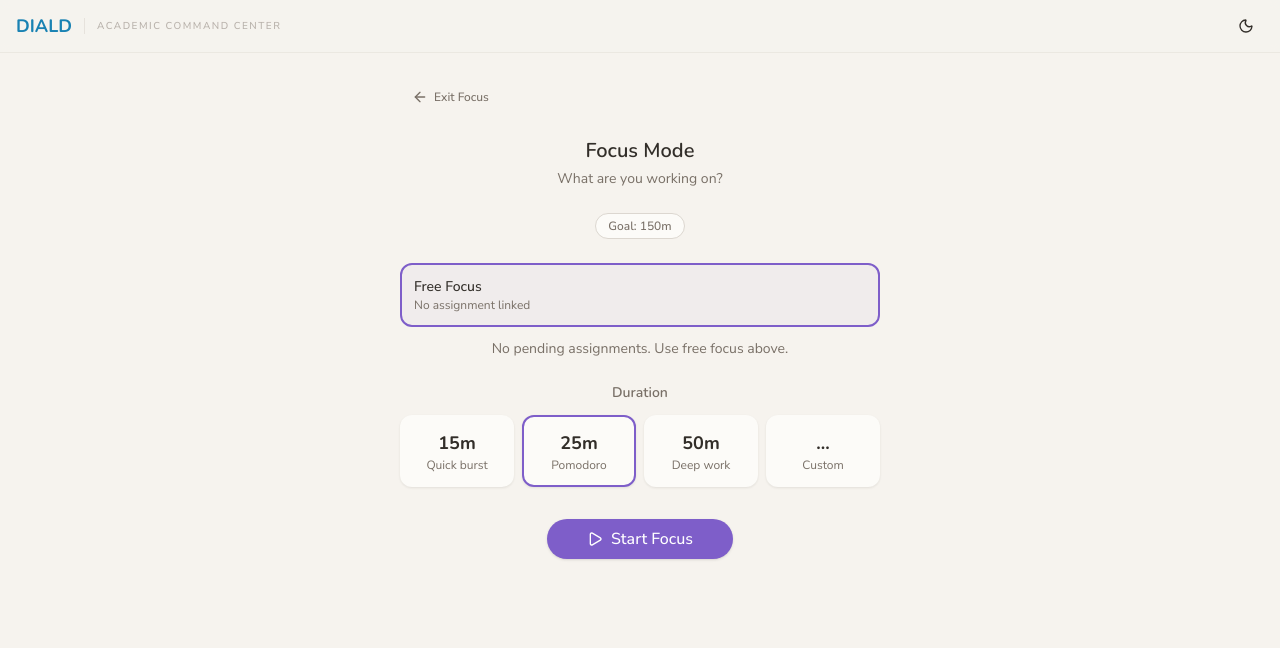
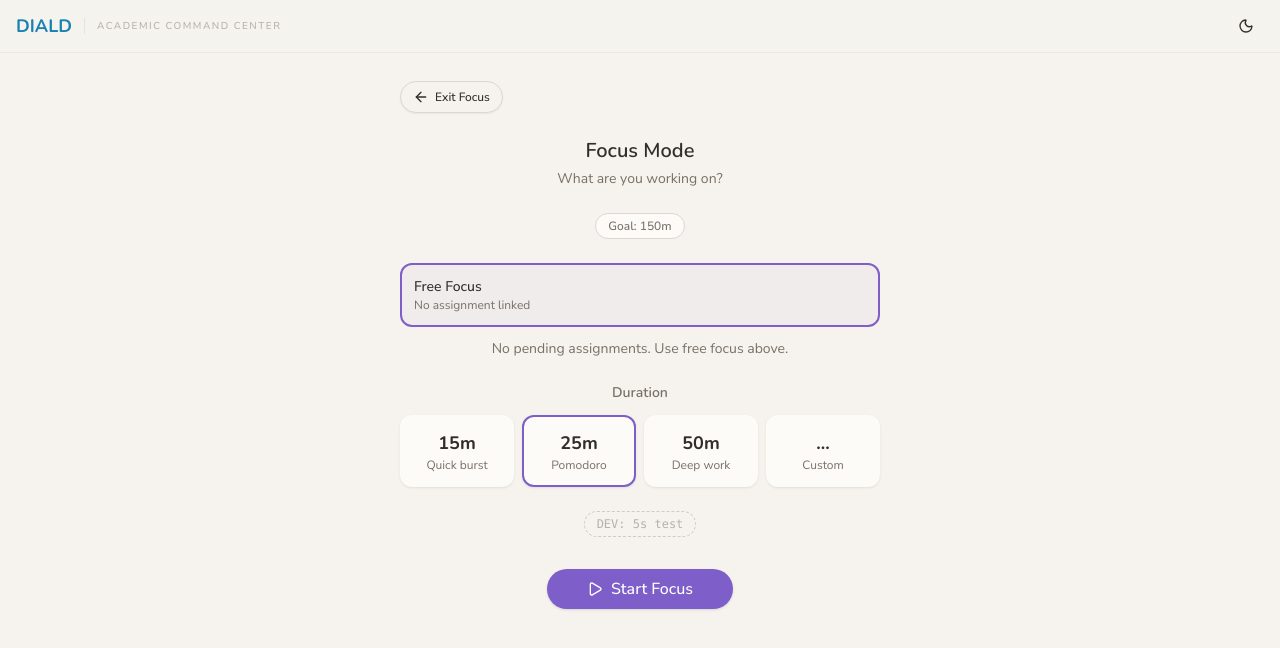
Before and after one commit to gbasran/DIALD, a Next.js app: page /focus in a window 1280 px wide. Shown: the top 648 px of the page. Built offline with nearby package versions, Linux system fonts and the light colour scheme.

Commit message:
Add dev 5s timer shortcut and fix hooks order on focus page
- Dev-only button to run a 5-second timer for testing animations
- Move confettiPieces useMemo above early returns to fix hooks order error
- Style Exit Focus as outlined pill button

```diff
--- a/src/app/focus/page.tsx
+++ b/src/app/focus/page.tsx
@@ -86,6 +86,7 @@ export default function FocusPage() {
   const [duration, setDuration] = useState(25);
   const [selectedPreset, setSelectedPreset] = useState<number | 'custom' | null>(25);
   const [customDuration, setCustomDuration] = useState(30);
+  const [devSeconds, setDevSeconds] = useState<number | null>(null);
   const [secondsLeft, setSecondsLeft] = useState(25 * 60);
   const [isRunning, setIsRunning] = useState(false);
   const [isPaused, setIsPaused] = useState(false);
@@ -171,7 +172,7 @@ export default function FocusPage() {
 
   const handleStart = useCallback(() => {
     startTimeRef.current = new Date().toISOString();
-    const totalSecs = duration * 60;
+    const totalSecs = devSeconds ?? duration * 60;
     setSecondsLeft(totalSecs);
     secondsLeftRef.current = totalSecs;
     endTimeRef.current = Date.now() + totalSecs * 1000;
@@ -206,7 +207,7 @@ export default function FocusPage() {
         setView('celebration');
       }
     }, 250);
-  }, [duration, addSession, clearTimer]);
+  }, [duration, devSeconds, addSession, clearTimer]);
 
   const handlePause = useCallback(() => {
     clearTimer();
@@ -311,6 +312,26 @@ export default function FocusPage() {
   // eslint-disable-next-line react-hooks/exhaustive-deps
   }, []);
 
+  // Confetti pieces (must be above early returns to satisfy Rules of Hooks)
+  const confettiPieces = useMemo(
+    () =>
+      Array.from({ length: 20 }, (_, i) => {
+        const angle = (i / 20) * 360;
+        const distance = 80 + Math.random() * 120;
+        const x = Math.cos((angle * Math.PI) / 180) * distance;
+        const y = Math.sin((angle * Math.PI) / 180) * distance;
+        return {
+          x,
+          y,
+          r: Math.random() * 720,
+          color: CONFETTI_COLORS[i % CONFETTI_COLORS.length],
+          delay: Math.random() * 0.3,
+        };
+      }),
+    // eslint-disable-next-line react-hooks/exhaustive-deps
+    [view]
+  );
+
   // Duration preset selection
   const selectPreset = (minutes: number) => {
     setDuration(minutes);
@@ -347,9 +368,9 @@ export default function FocusPage() {
         <div className="pt-4">
           <Link href="/">
             <Button
-              variant="ghost"
+              variant="outline"
               size="sm"
-              className="gap-1.5 text-muted-foreground hover:text-foreground"
+              className="gap-1.5 rounded-full"
             >
               <ArrowLeft className="h-4 w-4" />
               Exit Focus
@@ -562,6 +583,29 @@ export default function FocusPage() {
           </div>
         </div>
 
+        {/* Dev: 5s timer for testing animations */}
+        {process.env.NODE_ENV === 'development' && (
+          <div className="flex justify-center">
+            <button
+              onClick={() => {
+                if (devSeconds) {
+                  setDevSeconds(null);
+                } else {
+                  setDevSeconds(5);
+                  setSelectedPreset('custom');
+                }
+              }}
+              className={`rounded-full border px-3 py-1 text-xs font-mono transition-colors ${
+                devSeconds
+                  ? 'border-red-500 bg-red-500/10 text-red-400'
+                  : 'border-dashed border-muted-foreground/30 text-muted-foreground/50 hover:text-muted-foreground'
+              }`}
+            >
+              {devSeconds ? `DEV: ${devSeconds}s` : 'DEV: 5s test'}
+            </button>
+          </div>
+        )}
+
         {/* Start button */}
         <div className="flex justify-center pt-2">
           <Button
@@ -580,7 +624,7 @@ export default function FocusPage() {
 
   // --- TIMER VIEW ---
   if (view === 'timer') {
-    const totalSeconds = duration * 60;
+    const totalSeconds = devSeconds ?? duration * 60;
     const progress = totalSeconds > 0 ? secondsLeft / totalSeconds : 1;
     const dashOffset = CIRCUMFERENCE * (1 - progress);
 
@@ -692,26 +736,6 @@ export default function FocusPage() {
   }
 
   // --- CELEBRATION VIEW ---
-  const confettiPieces = useMemo(
-    () =>
-      Array.from({ length: 20 }, (_, i) => {
-        const angle = (i / 20) * 360;
-        const distance = 80 + Math.random() * 120;
-        const x = Math.cos((angle * Math.PI) / 180) * distance;
-        const y = Math.sin((angle * Math.PI) / 180) * distance;
-        return {
-          x,
-          y,
-          r: Math.random() * 720,
-          color: CONFETTI_COLORS[i % CONFETTI_COLORS.length],
-          delay: Math.random() * 0.3,
-        };
-      }),
-    // Only regenerate on view change to celebration
-    // eslint-disable-next-line react-hooks/exhaustive-deps
-    [view]
-  );
-
   return (
     <div className="animate-fade-in flex h-screen flex-col items-center justify-center px-4">
       {/* Confetti burst */}
```
